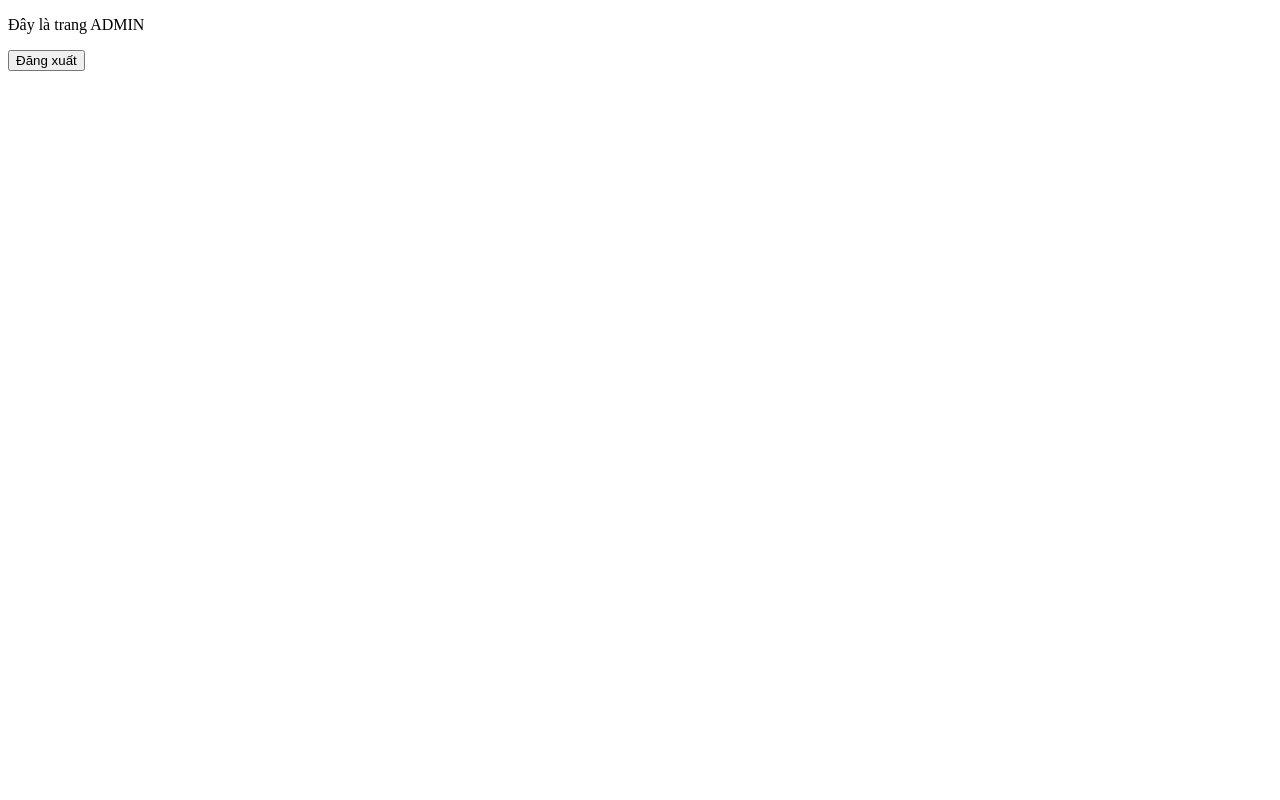
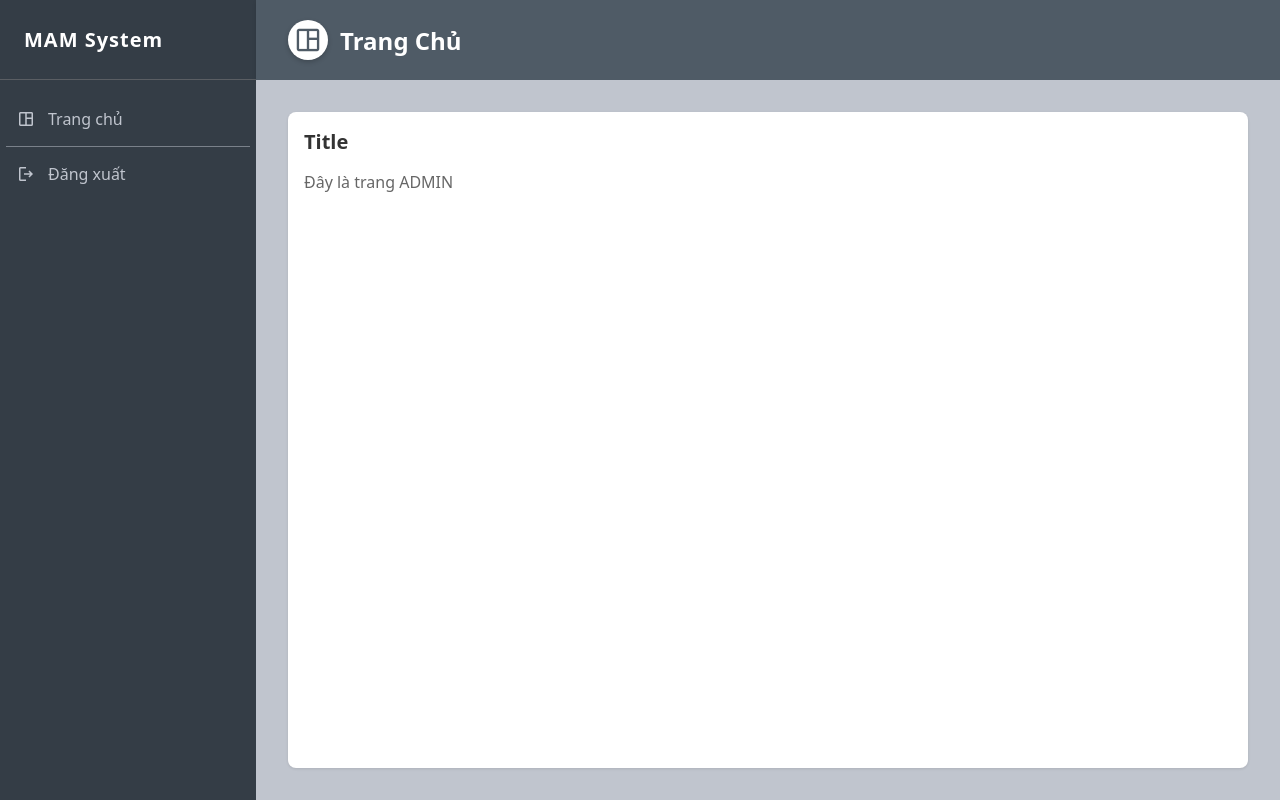
Before and after one commit to UIT-20520387/MAM-System, a plain HTML site: page front-end/html/admin/dashboard.html in a window 1280 px wide. Drawn offline with nearby package versions, Linux system fonts and the light colour scheme.

Commit message:
add global style for admin and manager pages

```diff
--- a/front-end/html/admin/dashboard.html
+++ b/front-end/html/admin/dashboard.html
@@ -1,14 +1,82 @@
 <!DOCTYPE html>
 <html lang="en">
+
 <head>
     <meta charset="UTF-8">
     <meta name="viewport" content="width=device-width, initial-scale=1.0">
     <title>Mini Apartment Management System</title>
+    <link rel="stylesheet" href="../../styles/global.css">
+    <link rel="stylesheet"
+        href="https://fonts.googleapis.com/css2?family=Material+Symbols+Outlined:opsz,wght,FILL,GRAD@20..48,100..700,0..1,-50..200" />
 </head>
+
 <body>
-    <p>Đây là trang ADMIN</p>
-    <button type="submit" name="logout" id="logoutBtn">Đăng xuất</button>
+
+    <!-- NAV MENU -->
+    <aside class="sidebar">
+        <div class="sidebar-header">
+            <h1>MAM System</h1>
+        </div>
+
+        <!-- Navigation Links -->
+        <nav style="flex-grow: 1; padding-top: 16px;">
+
+            <!-- Link Trang chủ -->
+            <div class="nav-link active">
+                <a href="../admin/dashboard.html"><span class="material-symbols-outlined">
+                    space_dashboard
+                </span>
+                <span>Trang chủ</span></a>
+
+            </div>
+
+            <!-- Divider -->
+            <div class="menu-divider">
+                <div class="menu-divider-line"></div>
+            </div>
+
+            <!-- Link đăng xuất -->
+            <div class="nav-link">
+                <button type="submit" name="logout" id="logoutBtn"><span class="material-symbols-outlined">
+                        logout
+                    </span>Đăng xuất</button>
+            </div>
+
+        </nav>
+    </aside>
+
+    <!-- MAIN CONTENT AREA -->
+    <div class="main-container">
+
+        <!-- Header -->
+        <header class="header">
+
+            <!-- Header Title -->
+            <div class="header-title">
+
+                <!-- Icon của trang -->
+                <div class="header-icon-wrapper">
+                    <span class="material-symbols-outlined header-icon">
+                        space_dashboard
+                    </span>
+                </div>
+                <span class="header-text">Trang Chủ</span>
+            </div>
+        </header>
+
+        <!-- Main section -->
+        <section class="main-section">
+            <!-- Card -->
+            <div class="content-area">
+                <h2 class="content-title">Title</h2>
+                <div class="content-text">
+                    <p>Đây là trang ADMIN</p>
+                </div>
+            </div>
+        </section>
+    </div>
 
     <script type="module" src="../../javascript/utils/logout.js"></script>
 </body>
+
 </html>
--- a/front-end/styles/global.css
+++ b/front-end/styles/global.css
@@ -1,6 +1,172 @@
+:root {
+  --color-menu: #343d46;
+  --color-header: #4f5b66;
+  --color-main-content: #c0c5ce;
+  --color-text-inactive: #c0c5ce;
+  --color-text-active: #fff;
+  --color-text-header: #fff;
+}
 * {
-    margin: 0;
-    padding: 0;
-    box-sizing: border-box;
-    font-family: 'Noto Sans', sans-serif;
+  margin: 0;
+  padding: 0;
+  box-sizing: border-box;
+  font-family: "Noto Sans", sans-serif;
 }
+
+body {
+  height: 100vh;
+  display: flex;
+  overflow: hidden;
+}
+
+/* NAV MENU */
+.sidebar {
+  width: 20%;
+  background-color: var(--color-menu);
+  display: flex;
+  flex-direction: column;
+  box-shadow: 2px 0 5px rgba(0, 0, 0, 0.2);
+}
+
+.sidebar-header {
+  height: 80px;
+  display: flex;
+  align-items: center;
+  padding: 0 24px;
+  border-bottom: 1px solid rgba(128, 128, 128, 0.5);
+}
+
+.sidebar-header h1 {
+  color: var(--color-text-header);
+  font-size: 20px;
+  font-weight: bold;
+  letter-spacing: 1px;
+  margin: 0;
+}
+
+/* Menu links */
+.nav-link a,
+.nav-link button {
+  display: flex;
+  align-items: center;
+  width: 100%;
+  padding: 12px 16px;
+  box-sizing: border-box;
+
+  /* Reset các style mặc định của <a> và <button> */
+  text-decoration: none;
+  background: none;
+  border: none;
+  text-align: left;
+  cursor: pointer;
+
+  color: var(--color-text-inactive);
+  font-family: inherit;
+  font-size: 16px;
+  font-weight: 500;
+}
+
+.nav-link:hover,
+.nav-link:active {
+  background-color: var(--color-header);
+  color: var(--color-text-active);
+}
+
+.nav-link:hover a,
+.nav-link:active a,
+.nav-link:hover button,
+.nav-link:active button {
+  background-color: var(--color-header);
+  color: var(--color-text-active);
+}
+
+.nav-link .material-symbols-outlined {
+  font-size: 20px;
+  margin-right: 12px;
+}
+
+/* Divider */
+.menu-divider {
+  display: flex;
+  justify-content: center;
+  padding: 4px 0;
+}
+.menu-divider-line {
+  width: 95%;
+  height: 1px;
+  background-color: var(--color-text-inactive);
+  opacity: 0.5;
+}
+
+/* MAIN CONTENT */
+.main-container {
+  width: 80%;
+  display: flex;
+  flex-direction: column;
+}
+
+/* Header */
+.header {
+  height: 80px;
+  background-color: var(--color-header);
+  display: flex;
+  align-items: center;
+  justify-content: space-between;
+  padding: 0 32px;
+  box-shadow: 0 2px 4px rgba(0, 0, 0, 0.1);
+}
+
+.header-title {
+  display: flex;
+  align-items: center;
+  color: var(--color-text-header);
+  font-size: 24px;
+  font-weight: 600;
+}
+
+.header-title .header-icon {
+  font-size: 30px;
+  color: var(--color-header);
+}
+
+.header-title .header-text {
+  margin-left: 12px;
+}
+
+.header-icon-wrapper {
+  width: 40px;
+  height: 40px;
+  border-radius: 50%;
+  background-color: var(--color-text-header); /* Màu trắng */
+  display: flex;
+  align-items: center;
+  justify-content: center;
+  box-shadow: 0 2px 5px rgba(0, 0, 0, 0.2);
+}
+
+/* Main section */
+.main-section {
+  flex-grow: 1;
+  background-color: var(--color-main-content);
+  padding: 32px;
+  overflow-y: auto;
+}
+
+.content-area {
+  background-color: #ffffff;
+  border-radius: 8px;
+  padding: 16px;
+  min-height: 100%;
+  box-shadow: 0 1px 3px rgba(0, 0, 0, 0.1);
+}
+
+.content-area h2 {
+  font-size: 20px;
+  font-weight: bold;
+  color: #333;
+  margin-bottom: 16px;
+}
+
+.content-area .content-text {
+  color: #666;
+}
```
